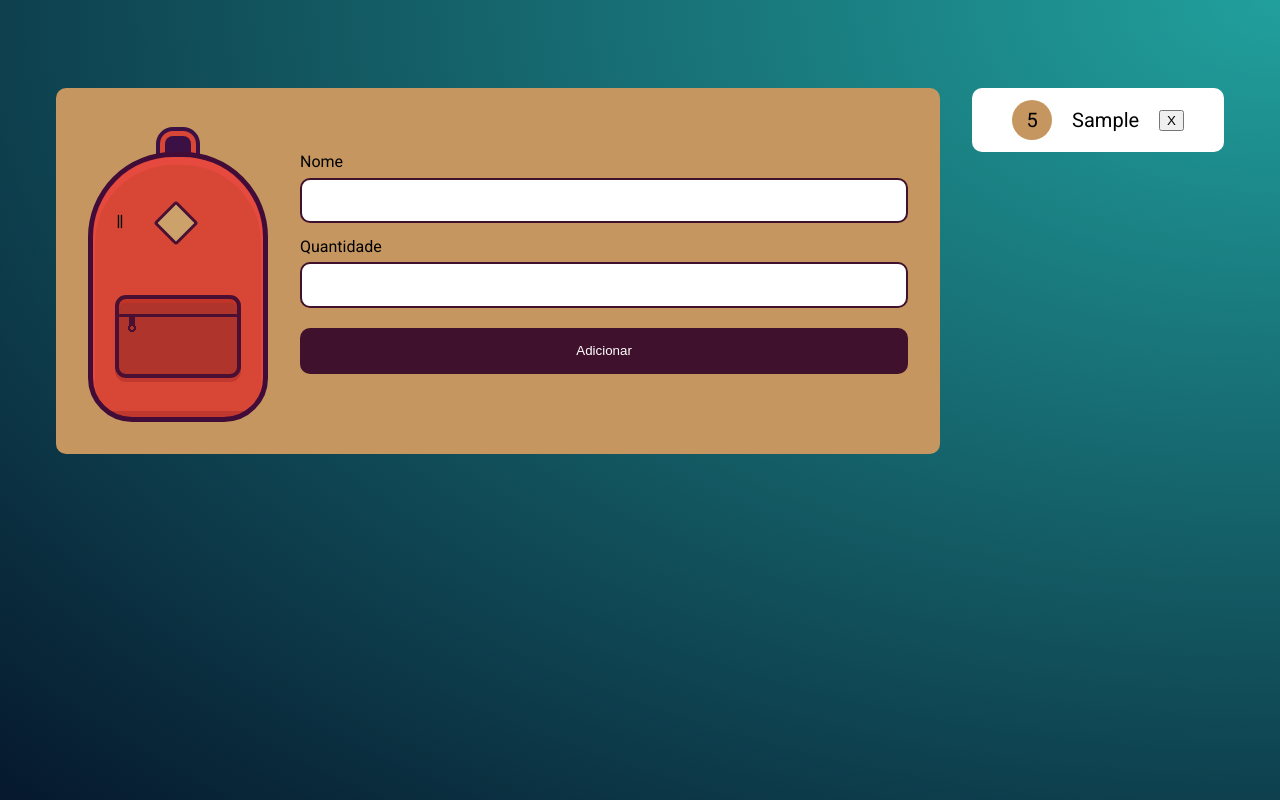
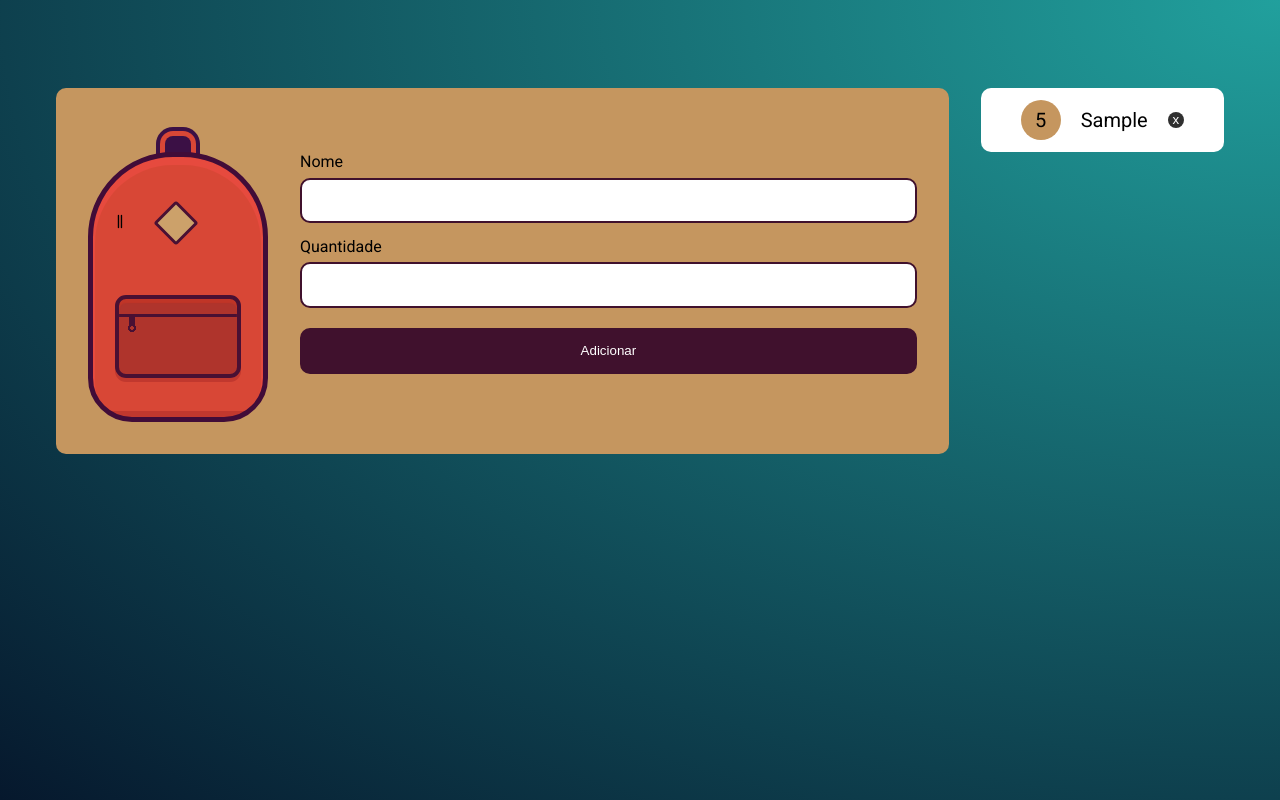
Before and after one commit to julucca/mochila-de-viagem, a plain HTML site: page index.html in a window 1280 px wide. Both pictures are taken after typing "Sample", "5" into the empty fields and a click on the input "Adicionar". Drawn offline with Linux system fonts and the light colour scheme.

Commit message:
style: add class to delete button

```diff
--- a/css/style.css
+++ b/css/style.css
@@ -129,3 +129,12 @@ html {
     Background: #C5965F;
     font-weight: 400;
 }
+
+.remover {
+    background-color: #303030;
+    color: white;
+    border: 0;
+    border-radius: 2rem;
+    padding: 0 .30rem .12rem;
+    text-align: center;
+}
--- a/js/main.js
+++ b/js/main.js
@@ -64,9 +64,9 @@ function atualizaElemento(item) {
 
 function botaoDeleta(id) {
     const elementoBotao = document.createElement("button");
-    elementoBotao.innerText = "X";
+    elementoBotao.classList.add('remover');
+    elementoBotao.innerText = "x";
 
-    // cria evento para o botão
     elementoBotao.addEventListener('click', function() {
         deletaElemento(this.parentNode, id)
     });
```
